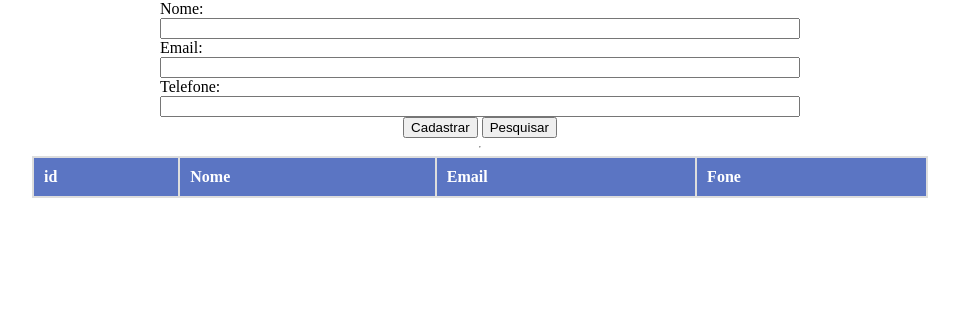
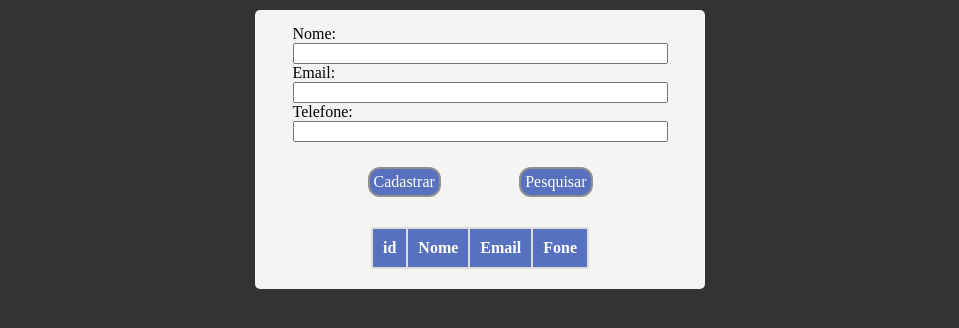
Before and after one commit to LeonardoKraisch/entra21-reactnative, a plain HTML site: page JSON/consulta.html in a window 1280 px wide. Shown: the whole page, without its empty margins (160-1119 px from the left). Drawn offline with Linux system fonts and the light colour scheme.

Commit message:
Estilizando a página de consulta e cadastro

```diff
--- a/JSON/consulta.html
+++ b/JSON/consulta.html
@@ -10,7 +10,7 @@
 </head>
 
 <body>
-
+<main>
     <div class="cadastro">
         <label for="nome">Nome: </label>
         <input type="text" name="nome" id="nome">
@@ -23,7 +23,7 @@
         <button onclick="input()">Cadastrar</button>
         <button onclick="load()">Pesquisar</button>
     </div>
-    <hr>
+
     <table class="tabela">
         <tr>
             <th>id</th>
@@ -35,6 +35,7 @@
 
         </tbody>
     </table>
+</main>
 
     <script>
 
--- a/JSON/css/consulta.css
+++ b/JSON/css/consulta.css
@@ -4,24 +4,52 @@
 
 body {
     display: flex;
-    width: auto;
-    height: auto;
     margin: 0;
     flex-direction: column;
     align-items: center;
+    background-color: #333;
+}
+
+main {
+    display: flex;
+    background-color: #f4f4f4;
+    width: 450px;
+    height: max-content;
+    flex-direction: column;
+    align-items: center;
+    margin: 10px;
+    border-radius: 5px;
 }
 
 .cadastro {
     display: flex;
-    width: 50%;
+    width: 90%;
     justify-content: center;
     flex-direction: column;
+    padding: 15px;
+}
+
+.botoes {
+    display: flex;
+    margin: 10px;
+    justify-content: space-between;
+    width: 50%;
+}
+
+.botoes button {
+    all:unset;
+    cursor: pointer;
+    border:rgb(145, 143, 143) solid 2px;
+    border-radius: 12px;
+    background-color: rgba(4, 44, 164, 0.65);
+    color: white;
+    padding: 4px;
 }
 
 .tabela {
     border-collapse: collapse;
-    width: 70%;
-
+    min-width: fit-content;
+    margin: 20px;
 }
 
 .tabela tr, .tabela td {
@@ -30,7 +58,7 @@ body {
 }
 
 .tabela tr:nth-child(even) {
-    background-color: #f4f4f4;
+    background-color: rgba(153, 153, 153, 0.541);
 }
 
 #table tr:hover {
--- a/JSON/db.json
+++ b/JSON/db.json
@@ -35,6 +35,12 @@
       "nome": "Leonardo",
       "email": "leo@leo.com",
       "fone": "12344141"
+    },
+    {
+      "id": 7,
+      "nome": "ana",
+      "email": "ana@gmail.com",
+      "fone": "123312312"
     }
   ],
   "Produtos": []
```
